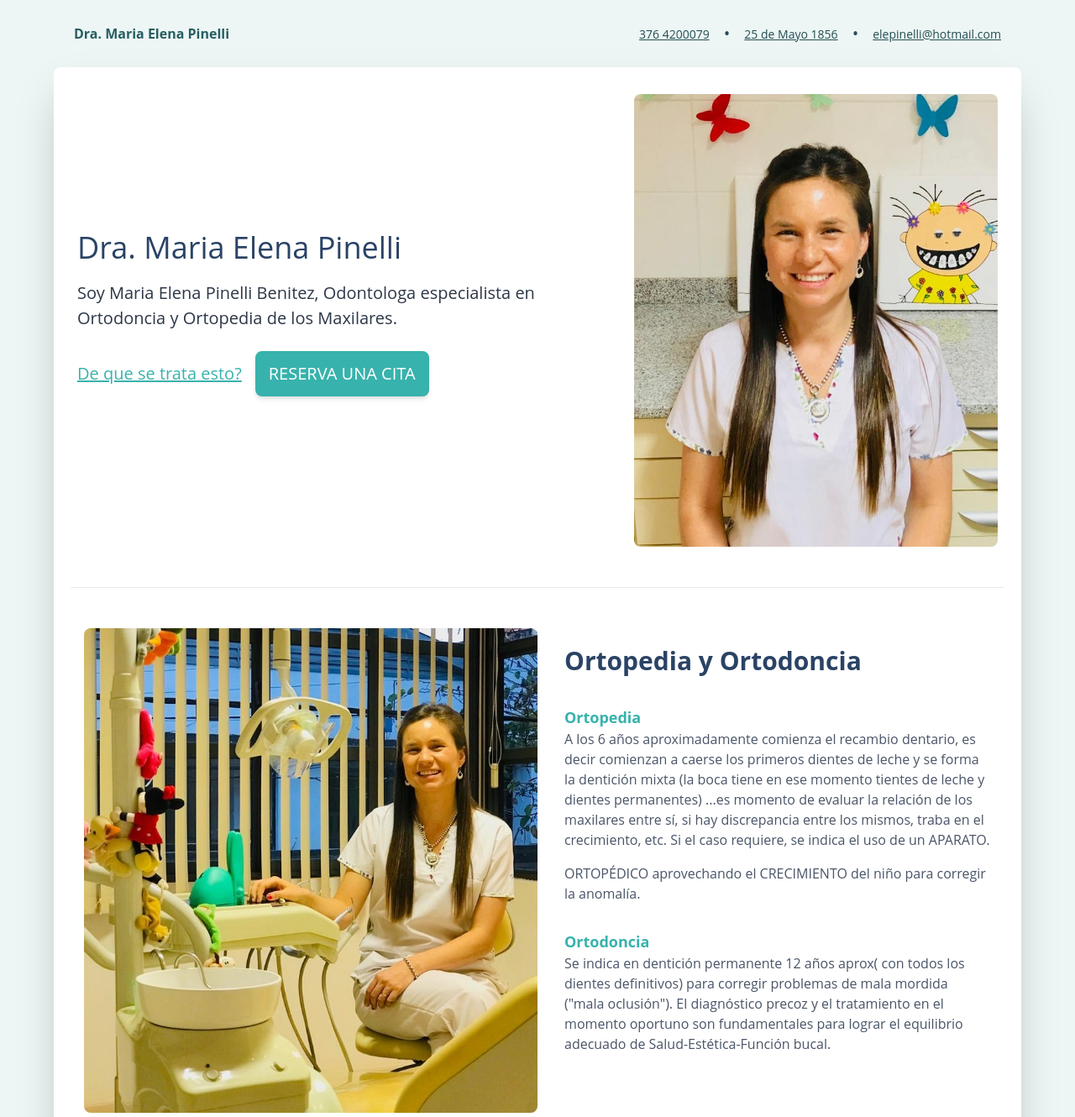
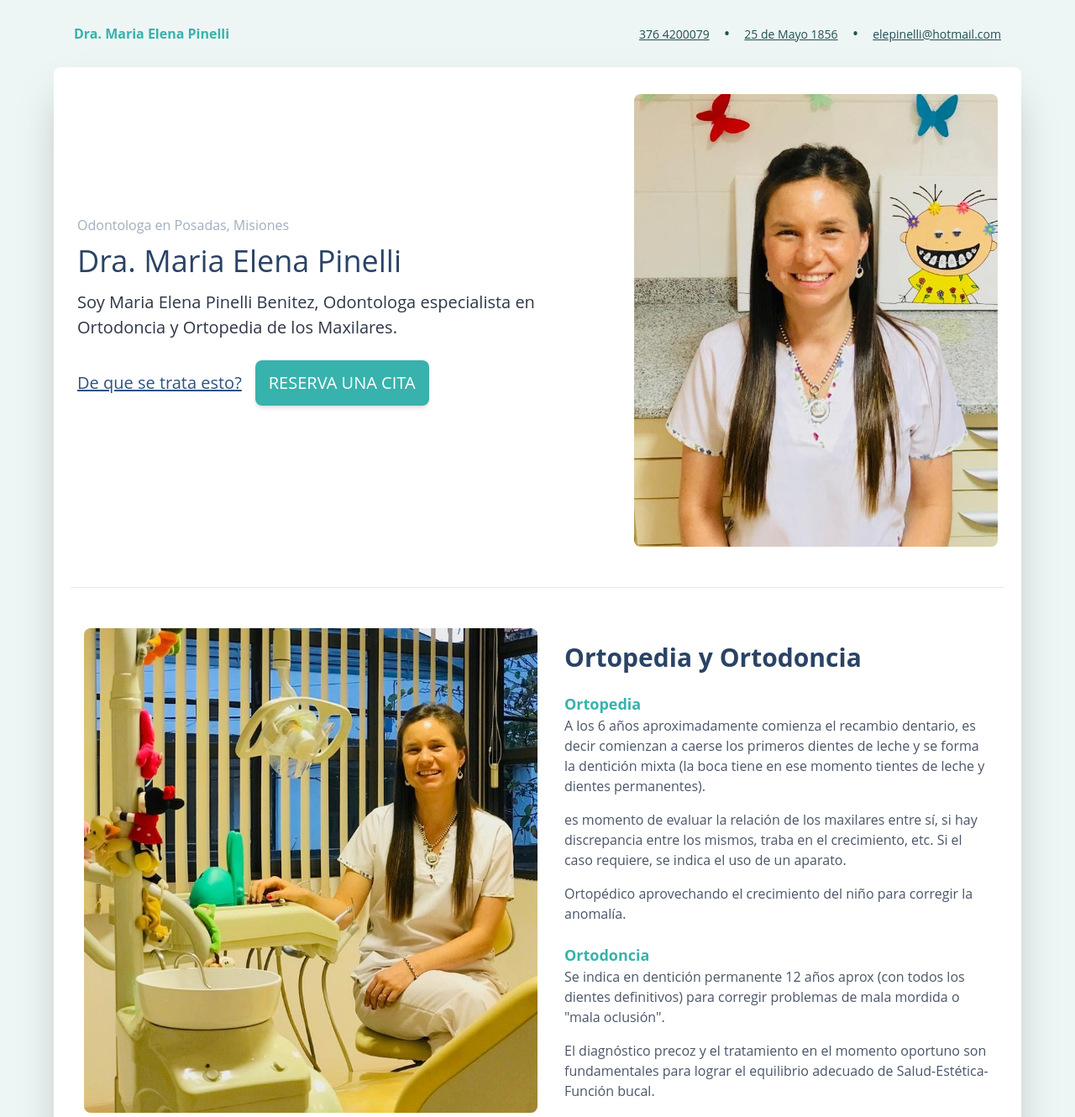
Before and after one commit to coleerikson/mariaelenapinelli, a Gatsby site: page / in a window 1280 px wide. Shown: the top 1330 px of the page at 84% size. Built offline with nearby package versions, Linux system fonts and the light colour scheme; Gatsby itself is replaced by a stand-in of ours.

Commit message:
Missing content, style adjustments

```diff
--- a/src/components/footer.js
+++ b/src/components/footer.js
@@ -1,7 +1,7 @@
 import React from 'react';
 
 const Footer = () => (
-  <footer className="max-w-6xl mx-auto py-6 px-4 sm:px-6 lg:px-8 md:flex md:items-center md:justify-between">
+  <footer className="max-w-6xl mx-auto py-10 px-4 sm:px-6 lg:px-8 md:flex md:items-center md:justify-between">
     <p className="text-center text-base leading-6 text-blue-900">
       &copy; 2020 Maria Elena Pinelli - Odontóloga Posadas, Misiones.
     </p>
--- a/src/components/hero.js
+++ b/src/components/hero.js
@@ -21,17 +21,20 @@ const Hero = () => {
     <div className="px-2 pb-4 sm:pb-12 border-b">
       <div className="flex flex-col md:flex-row lg:flex-row items-center">
         <div className="w-full md:w-2/3 pb-6">
-          <h1 className="text-center sm:text-left text-3xl sm:text-4xl text-blue-900 mb-3">
+          <h1 className="text-center sm:text-left text-base text-gray-500 mb-2">
+            Odontologa en Posadas, Misiones
+          </h1>
+          <h2 className="text-center sm:text-left text-3xl sm:text-4xl text-blue-900 mb-3 leading-tight">
             Dra. Maria Elena Pinelli
-          </h1>
-          <p className="text-xl text-gray-800 mb-6 text-center sm:text-left">
+          </h2>
+          <p className="text-lg md:text-xl text-gray-800 mb-6 text-center sm:text-left">
             Soy Maria Elena Pinelli Benitez, Odontologa especialista en
             Ortodoncia y Ortopedia de los Maxilares.
           </p>
           <div className="flex items-center flex-col flex-col-reverse justify-center sm:flex-row sm:justify-start">
             <a
               href="#servicios"
-              className="block underline text-lg lg:text-xl text-teal-500 mt-4 sm:mt-0"
+              className="block underline text-lg lg:text-xl text-blue-800 mt-4 sm:mt-0"
             >
               De que se trata esto?{' '}
             </a>
--- a/src/components/nav.js
+++ b/src/components/nav.js
@@ -6,7 +6,7 @@ const Nav = () => (
       <div className="flex items-center justify-between h-16">
         <div className="flex items-center">
           <div className="flex-shrink-0">
-            <h3 className="text-teal-800 font-bold">
+            <h3 className="text-teal-500 font-bold">
               Dra. Maria Elena Pinelli
             </h3>
           </div>
--- a/src/components/servicios.js
+++ b/src/components/servicios.js
@@ -28,34 +28,39 @@ const Servicios = () => {
           />
         </div>
 
-        <div className="py-4 pl-0 sm:pl-8 pr-0 w-full md:w-1/2">
-          <h2 className="text-3xl font-bold text-blue-900 mb-4">
+        <div className="py-3 pl-0 sm:pl-8 pr-0 w-full md:w-1/2">
+          <h2 className="text-3xl font-bold text-blue-900 mb-3">
             Ortopedia y Ortodoncia
           </h2>
-          <div className="py-4">
+          <div className="py-2">
             <h3 className="text-lg font-bold text-teal-500">Ortopedia</h3>
-            <p className=" text-gray-700">
+            <p className="text-gray-700">
               A los 6 años aproximadamente comienza el recambio dentario, es
               decir comienzan a caerse los primeros dientes de leche y se forma
               la dentición mixta (la boca tiene en ese momento tientes de leche
-              y dientes permanentes) ...es momento de evaluar la relación de los
-              maxilares entre sí, si hay discrepancia entre los mismos, traba en
-              el crecimiento, etc. Si el caso requiere, se indica el uso de un
-              APARATO.
+              y dientes permanentes).
             </p>
-            <p className=" text-gray-700">
-              ORTOPÉDICO aprovechando el CRECIMIENTO del niño para corregir la
+            <p className="text-gray-700">
+              es momento de evaluar la relación de los maxilares entre sí, si
+              hay discrepancia entre los mismos, traba en el crecimiento, etc.
+              Si el caso requiere, se indica el uso de un aparato.
+            </p>
+            <p className="text-gray-700">
+              Ortopédico aprovechando el crecimiento del niño para corregir la
               anomalía.
             </p>
           </div>
           <div className="py-4">
             <h3 className="text-lg font-bold text-teal-500">Ortodoncia</h3>
-            <p className=" text-gray-700">
-              Se indica en dentición permanente 12 años aprox( con todos los
-              dientes definitivos) para corregir problemas de mala mordida
-              ("mala oclusión"). El diagnóstico precoz y el tratamiento en el
-              momento oportuno son fundamentales para lograr el equilibrio
-              adecuado de Salud-Estética-Función bucal.
+            <p className="text-gray-700">
+              Se indica en dentición permanente 12 años aprox (con todos los
+              dientes definitivos) para corregir problemas de mala mordida o
+              "mala oclusión".
+            </p>
+            <p className="text-gray-700">
+              El diagnóstico precoz y el tratamiento en el momento oportuno son
+              fundamentales para lograr el equilibrio adecuado de
+              Salud-Estética-Función bucal.
             </p>
           </div>
         </div>
```
